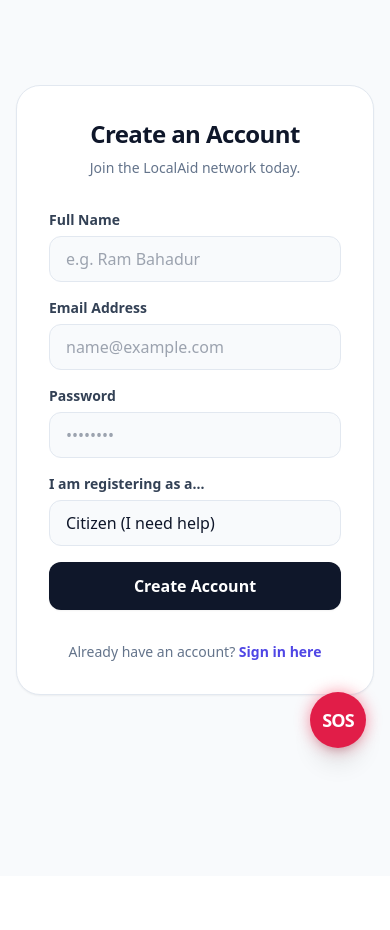
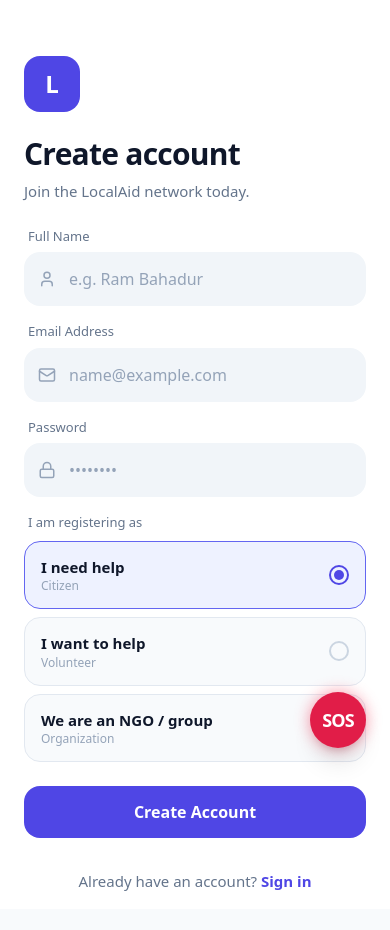
Before and after one commit to SalonChand/localaid-nepal, a React (Vite) app in the folder frontend/: page /register in a window 390 px wide. Shown: the top 930 px of the page. Before the commit the page ends 876 px from the top, so only its background shows below. Built offline with nearby package versions, Linux system fonts and the light colour scheme.

Commit message:
Mobile-first auth screens + reusable UI components + QR dev plugin

```diff
--- a/frontend/package.json
+++ b/frontend/package.json
@@ -34,6 +34,7 @@
     "postcss": "^8.5.8",
     "tailwindcss": "^3.4.19",
     "vite": "^8.0.0",
-    "vite-plugin-pwa": "^1.2.0"
+    "vite-plugin-pwa": "^1.2.0",
+    "vite-plugin-qrcode": "^0.4.1"
   }
 }
--- /dev/null
+++ b/frontend/src/components/ui/Button.jsx
@@ -0,0 +1,37 @@
+import React from 'react';
+
+/**
+ * Full-width app-style button.
+ * variant: 'primary' (indigo) | 'secondary' (outlined) | 'dark'
+ */
+const Button = ({
+  children,
+  variant = 'primary',
+  loading = false,
+  className = '',
+  ...props
+}) => {
+  const variants = {
+    primary:
+      'bg-indigo-600 text-white active:bg-indigo-700 disabled:opacity-60',
+    dark:
+      'bg-slate-900 dark:bg-white text-white dark:text-slate-900 active:opacity-90 disabled:opacity-60',
+    secondary:
+      'bg-transparent text-slate-700 dark:text-slate-200 border border-slate-300 dark:border-slate-700 active:bg-slate-100 dark:active:bg-slate-800',
+  };
+
+  return (
+    <button
+      className={`w-full font-semibold py-3.5 px-4 rounded-2xl text-[16px]
+        transition-all active:scale-[0.99]
+        disabled:cursor-not-allowed
+        ${variants[variant]} ${className}`}
+      disabled={loading || props.disabled}
+      {...props}
+    >
+      {loading ? 'Please wait…' : children}
+    </button>
+  );
+};
+
+export default Button;
--- /dev/null
+++ b/frontend/src/components/ui/Input.jsx
@@ -0,0 +1,39 @@
+import React from 'react';
+
+/**
+ * Clean, iOS-settings-style text field. Light/dark aware.
+ * Props: label, icon (lucide component), and any standard <input> props.
+ */
+const Input = React.forwardRef(({ label, icon: Icon, className = '', ...props }, ref) => {
+  return (
+    <label className="block">
+      {label && (
+        <span className="block text-[13px] font-medium text-slate-500 dark:text-slate-400 mb-1.5 ml-1">
+          {label}
+        </span>
+      )}
+      <div className="relative">
+        {Icon && (
+          <span className="absolute left-3.5 top-1/2 -translate-y-1/2 text-slate-400 dark:text-slate-500">
+            <Icon size={18} strokeWidth={2} />
+          </span>
+        )}
+        <input
+          ref={ref}
+          className={`w-full ${Icon ? 'pl-11' : 'pl-4'} pr-4 py-3.5 rounded-2xl
+            bg-slate-100 dark:bg-slate-800
+            text-slate-900 dark:text-slate-100
+            placeholder-slate-400 dark:placeholder-slate-500
+            border border-transparent
+            focus:bg-white dark:focus:bg-slate-900
+            focus:border-indigo-500 focus:ring-4 focus:ring-indigo-500/10
+            outline-none transition-all text-[16px] ${className}`}
+          {...props}
+        />
+      </div>
+    </label>
+  );
+});
+
+Input.displayName = 'Input';
+export default Input;
--- a/frontend/src/pages/HomePage.jsx
+++ b/frontend/src/pages/HomePage.jsx
@@ -1,53 +1,145 @@
 import React, { useContext } from 'react';
 import { Link } from 'react-router-dom';
 import { AuthContext } from '../context/AuthContext';
+import {
+  HandHeart,
+  HeartHandshake,
+  Calendar,
+  Building2,
+  Phone,
+  ArrowRight,
+} from 'lucide-react';
 
 const HomePage = () => {
   const { user } = useContext(AuthContext);
 
+  // Quick actions wired to your real routes.
+  // Each card: route, label, sublabel, icon, and a color accent.
+  const actions = [
+    {
+      to: '/create-request',
+      label: 'Request Help',
+      sub: 'Food, medical, shelter & more',
+      Icon: HandHeart,
+      accent: 'bg-indigo-50 text-indigo-600',
+      span: true, // full-width hero action
+    },
+    {
+      to: '/tasks',
+      label: 'Volunteer',
+      sub: 'Help people nearby',
+      Icon: HeartHandshake,
+      accent: 'bg-emerald-50 text-emerald-600',
+    },
+    {
+      to: '/events',
+      label: 'Events',
+      sub: 'Drives & camps',
+      Icon: Calendar,
+      accent: 'bg-amber-50 text-amber-600',
+    },
+    {
+      to: '/organizations',
+      label: 'NGO Directory',
+      sub: 'Verified orgs',
+      Icon: Building2,
+      accent: 'bg-sky-50 text-sky-600',
+    },
+    {
+      to: '/dashboard',
+      label: 'My Activity',
+      sub: 'Requests & tasks',
+      Icon: ArrowRight,
+      accent: 'bg-slate-100 text-slate-700',
+    },
+  ];
+
+  const firstName = user?.name ? user.name.split(' ')[0] : null;
+
   return (
-    <div className="min-h-[calc(100vh-64px)] bg-slate-50 flex flex-col items-center justify-center p-4 relative overflow-hidden">
-
-      {/* Decorative Background Elements */}
-      <div className="absolute top-0 left-1/2 -translate-x-1/2 w-[800px] h-[400px] bg-indigo-500/10 blur-[100px] rounded-full pointer-events-none"></div>
-
-      <div className="max-w-3xl w-full text-center space-y-8 relative z-10">
-        <div className="inline-flex items-center gap-2 px-3 py-1.5 rounded-full bg-indigo-50 border border-indigo-100 text-indigo-600 text-sm font-semibold mb-4 tracking-wide">
-          <span className="relative flex h-2 w-2">
+    <div className="min-h-[calc(100vh-3.5rem)] bg-slate-50">
+      {/* Greeting header */}
+      <div className="px-5 pt-6 pb-4">
+        <div className="inline-flex items-center gap-2 px-2.5 py-1 rounded-full bg-indigo-50 border border-indigo-100 text-indigo-600 text-xs font-semibold mb-3 tracking-wide">
+          <span className="relative flex h-1.5 w-1.5">
             <span className="animate-ping absolute inline-flex h-full w-full rounded-full bg-indigo-400 opacity-75"></span>
-            <span className="relative inline-flex rounded-full h-2 w-2 bg-indigo-500"></span>
+            <span className="relative inline-flex rounded-full h-1.5 w-1.5 bg-indigo-500"></span>
           </span>
           Live in Nepal
         </div>
 
-        <h1 className="text-5xl md:text-6xl font-extrabold text-slate-900 tracking-tight leading-tight">
-          Community Support, <br className="hidden md:block" />
-          <span className="text-transparent bg-clip-text bg-gradient-to-r from-indigo-600 to-emerald-500">
-            Coordinated & Delivered.
-          </span>
+        <h1 className="text-2xl font-extrabold text-slate-900 tracking-tight leading-snug">
+          {firstName ? (
+            <>Namaste, {firstName} 👋</>
+          ) : (
+            <>Namaste 👋</>
+          )}
         </h1>
+        <p className="text-slate-500 mt-1 text-[15px]">
+          How can we help your community today?
+        </p>
+      </div>
 
-        <p className="text-lg md:text-xl text-slate-500 max-w-2xl mx-auto leading-relaxed">
-          A centralized platform connecting citizens in need with dedicated volunteers and verified organizations across Nepal.
-        </p>
+      {/* Quick-action grid */}
+      <div className="px-5 grid grid-cols-2 gap-3">
+        {actions.map(({ to, label, sub, Icon, accent, span }) => (
+          <Link
+            key={to}
+            to={to}
+            className={`${
+              span ? 'col-span-2' : ''
+            } group bg-white rounded-2xl border border-slate-200 p-4 active:scale-[0.98] transition-transform`}
+          >
+            <div
+              className={`flex items-center justify-center w-11 h-11 rounded-xl ${accent} mb-3`}
+            >
+              <Icon size={22} strokeWidth={2} />
+            </div>
+            <div className="font-bold text-slate-900 text-[15px] leading-tight">
+              {label}
+            </div>
+            <div className="text-slate-400 text-xs mt-0.5">{sub}</div>
+          </Link>
+        ))}
+      </div>
 
-        <div className="flex flex-col sm:flex-row justify-center gap-4 pt-4">
-          {user ? (
-            <Link to="/dashboard" className="bg-slate-900 hover:bg-indigo-600 text-white font-semibold py-3.5 px-8 rounded-xl shadow-md hover:shadow-lg transition-all duration-300">
-              Go to My Dashboard
-            </Link>
-          ) : (
-            <>
-              <Link to="/register" className="bg-slate-900 hover:bg-indigo-600 text-white font-semibold py-3.5 px-8 rounded-xl shadow-md hover:shadow-lg transition-all duration-300">
-                Create Account
-              </Link>
-              <Link to="/login" className="bg-white hover:bg-slate-50 text-slate-700 border border-slate-200 font-semibold py-3.5 px-8 rounded-xl shadow-sm transition-all duration-300">
-                Sign In
-              </Link>
-            </>
-          )}
+      {/* Logged-out CTA */}
+      {!user && (
+        <div className="px-5 mt-6 space-y-3">
+          <Link
+            to="/register"
+            className="block w-full text-center bg-slate-900 active:bg-indigo-600 text-white font-semibold py-3.5 rounded-xl transition-colors"
+          >
+            Create Account
+          </Link>
+          <Link
+            to="/login"
+            className="block w-full text-center bg-white text-slate-700 border border-slate-200 font-semibold py-3.5 rounded-xl"
+          >
+            Sign In
+          </Link>
         </div>
+      )}
+
+      {/* Emergency banner — always visible, taps to phone dialer */}
+      <div className="px-5 mt-6">
+        <a
+          href="tel:100"
+          className="flex items-center gap-3 bg-rose-50 border border-rose-100 rounded-2xl p-4 active:scale-[0.98] transition-transform"
+        >
+          <div className="flex items-center justify-center w-11 h-11 rounded-xl bg-rose-600 text-white shrink-0">
+            <Phone size={20} strokeWidth={2} />
+          </div>
+          <div className="min-w-0">
+            <div className="font-bold text-rose-700 text-[15px]">Emergency?</div>
+            <div className="text-rose-500 text-xs">
+              Tap to call Police Control · 100
+            </div>
+          </div>
+        </a>
       </div>
+
+      <div className="h-6" />
     </div>
   );
 };
--- a/frontend/src/pages/LoginPage.jsx
+++ b/frontend/src/pages/LoginPage.jsx
@@ -1,11 +1,14 @@
 import React, { useState, useContext } from 'react';
 import { Link, useNavigate } from 'react-router-dom';
 import { AuthContext } from '../context/AuthContext';
+import { Mail, Lock } from 'lucide-react';
+import Input from '../components/ui/Input';
+import Button from '../components/ui/Button';
 
 const LoginPage = () => {
-  const[email, setEmail] = useState('');
+  const [email, setEmail] = useState('');
   const [password, setPassword] = useState('');
-  const[error, setError] = useState('');
+  const [error, setError] = useState('');
   const [isLoading, setIsLoading] = useState(false);
 
   const { login } = useContext(AuthContext);
@@ -15,78 +18,78 @@ const LoginPage = () => {
     e.preventDefault();
     setError('');
     setIsLoading(true);
-
     try {
       await login(email, password);
       navigate('/dashboard');
     } catch (err) {
-      setError(err.response?.data?.message || 'Failed to authenticate. Please verify your credentials.');
+      setError(
+        err.response?.data?.message ||
+          'Failed to authenticate. Please verify your credentials.'
+      );
     } finally {
       setIsLoading(false);
     }
   };
 
   return (
-    <div className="min-h-[calc(100vh-64px)] flex items-center justify-center p-4">
-      <div className="max-w-md w-full bg-white rounded-3xl shadow-sm border border-slate-200 p-8 sm:p-10">
-
-        <div className="text-center mb-8">
-          <h2 className="text-2xl font-bold text-slate-900 tracking-tight">Welcome back</h2>
-          <p className="text-sm text-slate-500 mt-2">Enter your credentials to access your account.</p>
+    <div className="min-h-screen bg-white dark:bg-slate-950 flex flex-col px-6">
+      {/* Header block */}
+      <div className="pt-16 pb-8">
+        <div className="w-14 h-14 rounded-2xl bg-indigo-600 flex items-center justify-center text-white text-2xl font-bold mb-6">
+          L
+        </div>
+        <h1 className="text-3xl font-extrabold text-slate-900 dark:text-white tracking-tight">
+          Welcome back
+        </h1>
+        <p className="text-slate-500 dark:text-slate-400 mt-2 text-[15px]">
+          Sign in to continue to LocalAid.
+        </p>
       </div>
 
       {error && (
-          <div className="bg-rose-50 border border-rose-200 text-rose-700 px-4 py-3 rounded-xl text-sm font-medium mb-6">
+        <div className="bg-rose-50 dark:bg-rose-950/40 border border-rose-200 dark:border-rose-900 text-rose-700 dark:text-rose-300 px-4 py-3 rounded-2xl text-sm font-medium mb-5">
           {error}
         </div>
       )}
 
-        <form onSubmit={handleSubmit} className="space-y-5">
-          <div>
-            <label className="block text-sm font-semibold text-slate-700 mb-1.5" htmlFor="email">
-              Email Address
-            </label>
-            <input
-              id="email"
+      <form onSubmit={handleSubmit} className="space-y-4 flex-1">
+        <Input
+          label="Email Address"
+          icon={Mail}
           type="email"
           required
-              className="w-full px-4 py-2.5 bg-slate-50 border border-slate-200 rounded-xl focus:bg-white focus:ring-2 focus:ring-indigo-500/20 focus:border-indigo-500 outline-none transition-all text-slate-900"
           value={email}
           onChange={(e) => setEmail(e.target.value)}
           placeholder="name@example.com"
+          autoComplete="email"
         />
-          </div>
-
-          <div>
-            <label className="block text-sm font-semibold text-slate-700 mb-1.5" htmlFor="password">
-              Password
-            </label>
-            <input
-              id="password"
+        <Input
+          label="Password"
+          icon={Lock}
           type="password"
           required
-              className="w-full px-4 py-2.5 bg-slate-50 border border-slate-200 rounded-xl focus:bg-white focus:ring-2 focus:ring-indigo-500/20 focus:border-indigo-500 outline-none transition-all text-slate-900"
           value={password}
           onChange={(e) => setPassword(e.target.value)}
           placeholder="••••••••"
+          autoComplete="current-password"
         />
+
+        <div className="pt-2">
+          <Button type="submit" variant="primary" loading={isLoading}>
+            Sign In
+          </Button>
         </div>
-
-          <button
-            type="submit"
-            disabled={isLoading}
-            className={`w-full bg-slate-900 text-white font-semibold py-3 px-4 rounded-xl hover:bg-indigo-600 transition-all duration-300 shadow-sm mt-2 ${isLoading ? 'opacity-70 cursor-not-allowed' : ''}`}
-          >
-            {isLoading ? 'Authenticating...' : 'Sign In'}
-          </button>
       </form>
 
-        <div className="mt-8 text-center text-sm text-slate-500">
+      {/* Footer pinned near bottom */}
+      <div
+        className="text-center text-[15px] text-slate-500 dark:text-slate-400 py-8"
+        style={{ paddingBottom: 'calc(env(safe-area-inset-bottom) + 1rem)' }}
+      >
         Don't have an account?{' '}
-          <Link to="/register" className="text-indigo-600 hover:text-indigo-700 font-semibold hover:underline">
-            Create one now
+        <Link to="/register" className="text-indigo-600 font-semibold">
+          Create one
         </Link>
-        </div>
       </div>
     </div>
   );
--- a/frontend/src/pages/RegisterPage.jsx
+++ b/frontend/src/pages/RegisterPage.jsx
@@ -1,13 +1,22 @@
 import React, { useState, useContext } from 'react';
 import { Link, useNavigate } from 'react-router-dom';
 import { AuthContext } from '../context/AuthContext';
+import { User, Mail, Lock } from 'lucide-react';
+import Input from '../components/ui/Input';
+import Button from '../components/ui/Button';
+
+const ROLES = [
+  { value: 'citizen', label: 'I need help', desc: 'Citizen' },
+  { value: 'volunteer', label: 'I want to help', desc: 'Volunteer' },
+  { value: 'organization', label: 'We are an NGO / group', desc: 'Organization' },
+];
 
 const RegisterPage = () => {
-  const[formData, setFormData] = useState({
+  const [formData, setFormData] = useState({
     name: '',
     email: '',
     password: '',
-    role: 'citizen'
+    role: 'citizen',
   });
   const [error, setError] = useState('');
   const [isLoading, setIsLoading] = useState(false);
@@ -16,108 +25,137 @@ const RegisterPage = () => {
   const navigate = useNavigate();
 
   const handleChange = (e) => {
-    setFormData({ ...formData,[e.target.name]: e.target.value });
+    setFormData({ ...formData, [e.target.name]: e.target.value });
   };
 
   const handleSubmit = async (e) => {
     e.preventDefault();
     setError('');
     setIsLoading(true);
-
     try {
       await register(formData);
       navigate('/dashboard');
     } catch (err) {
-      setError(err.response?.data?.message || 'Registration failed. Please try again.');
+      setError(
+        err.response?.data?.message ||
+          'Registration failed. Please try again.'
+      );
     } finally {
       setIsLoading(false);
     }
   };
 
   return (
-    <div className="min-h-[calc(100vh-64px)] flex items-center justify-center p-4 py-10">
-      <div className="max-w-md w-full bg-white rounded-3xl shadow-sm border border-slate-200 p-8 sm:p-10">
-
-        <div className="text-center mb-8">
-          <h2 className="text-2xl font-bold text-slate-900 tracking-tight">Create an Account</h2>
-          <p className="text-sm text-slate-500 mt-2">Join the LocalAid network today.</p>
+    <div className="min-h-screen bg-white dark:bg-slate-950 flex flex-col px-6">
+      <div className="pt-14 pb-6">
+        <div className="w-14 h-14 rounded-2xl bg-indigo-600 flex items-center justify-center text-white text-2xl font-bold mb-6">
+          L
+        </div>
+        <h1 className="text-3xl font-extrabold text-slate-900 dark:text-white tracking-tight">
+          Create account
+        </h1>
+        <p className="text-slate-500 dark:text-slate-400 mt-2 text-[15px]">
+          Join the LocalAid network today.
+        </p>
       </div>
 
       {error && (
-          <div className="bg-rose-50 border border-rose-200 text-rose-700 px-4 py-3 rounded-xl text-sm font-medium mb-6">
+        <div className="bg-rose-50 dark:bg-rose-950/40 border border-rose-200 dark:border-rose-900 text-rose-700 dark:text-rose-300 px-4 py-3 rounded-2xl text-sm font-medium mb-5">
           {error}
         </div>
       )}
 
-        <form onSubmit={handleSubmit} className="space-y-4">
-          <div>
-            <label className="block text-sm font-semibold text-slate-700 mb-1.5">Full Name</label>
-            <input
+      <form onSubmit={handleSubmit} className="space-y-4 flex-1">
+        <Input
+          label="Full Name"
+          icon={User}
           type="text"
           name="name"
           required
           placeholder="e.g. Ram Bahadur"
-              className="w-full px-4 py-2.5 bg-slate-50 border border-slate-200 rounded-xl focus:bg-white focus:ring-2 focus:ring-indigo-500/20 focus:border-indigo-500 outline-none transition-all text-slate-900"
           value={formData.name}
           onChange={handleChange}
         />
-          </div>
-
-          <div>
-            <label className="block text-sm font-semibold text-slate-700 mb-1.5">Email Address</label>
-            <input
+        <Input
+          label="Email Address"
+          icon={Mail}
           type="email"
           name="email"
           required
           placeholder="name@example.com"
-              className="w-full px-4 py-2.5 bg-slate-50 border border-slate-200 rounded-xl focus:bg-white focus:ring-2 focus:ring-indigo-500/20 focus:border-indigo-500 outline-none transition-all text-slate-900"
           value={formData.email}
           onChange={handleChange}
+          autoComplete="email"
         />
-          </div>
-
-          <div>
-            <label className="block text-sm font-semibold text-slate-700 mb-1.5">Password</label>
-            <input
+        <Input
+          label="Password"
+          icon={Lock}
           type="password"
           name="password"
           required
           placeholder="••••••••"
-              className="w-full px-4 py-2.5 bg-slate-50 border border-slate-200 rounded-xl focus:bg-white focus:ring-2 focus:ring-indigo-500/20 focus:border-indigo-500 outline-none transition-all text-slate-900"
           value={formData.password}
           onChange={handleChange}
+          autoComplete="new-password"
         />
+
+        {/* Role selector as tappable cards instead of a dropdown */}
+        <div>
+          <span className="block text-[13px] font-medium text-slate-500 dark:text-slate-400 mb-2 ml-1">
+            I am registering as
+          </span>
+          <div className="space-y-2">
+            {ROLES.map((r) => {
+              const active = formData.role === r.value;
+              return (
+                <button
+                  type="button"
+                  key={r.value}
+                  onClick={() =>
+                    setFormData({ ...formData, role: r.value })
+                  }
+                  className={`w-full flex items-center justify-between px-4 py-3.5 rounded-2xl border text-left transition-all active:scale-[0.99]
+                    ${
+                      active
+                        ? 'border-indigo-500 bg-indigo-50 dark:bg-indigo-950/40'
+                        : 'border-slate-200 dark:border-slate-800 bg-slate-50 dark:bg-slate-900'
+                    }`}
+                >
+                  <div>
+                    <div className="font-semibold text-slate-900 dark:text-white text-[15px]">
+                      {r.label}
+                    </div>
+                    <div className="text-xs text-slate-400">{r.desc}</div>
+                  </div>
+                  <span
+                    className={`w-5 h-5 rounded-full border-2 flex items-center justify-center
+                      ${active ? 'border-indigo-600' : 'border-slate-300 dark:border-slate-600'}`}
+                  >
+                    {active && (
+                      <span className="w-2.5 h-2.5 rounded-full bg-indigo-600" />
+                    )}
+                  </span>
+                </button>
+              );
+            })}
+          </div>
         </div>
 
-          <div>
-            <label className="block text-sm font-semibold text-slate-700 mb-1.5">I am registering as a...</label>
-            <select
-              name="role"
-              className="w-full px-4 py-2.5 bg-slate-50 border border-slate-200 rounded-xl focus:bg-white focus:ring-2 focus:ring-indigo-500/20 focus:border-indigo-500 outline-none transition-all text-slate-900 appearance-none cursor-pointer"
-              value={formData.role}
-              onChange={handleChange}
-            >
-              <option value="citizen">Citizen (I need help)</option>
-              <option value="volunteer">Volunteer (I want to help)</option>
-              <option value="organization">Organization (NGO/Group)</option>
-            </select>
+        <div className="pt-2">
+          <Button type="submit" variant="primary" loading={isLoading}>
+            Create Account
+          </Button>
         </div>
-
-          <button
-            type="submit"
-            disabled={isLoading}
-            className={`w-full bg-slate-900 text-white font-semibold py-3 px-4 rounded-xl hover:bg-indigo-600 transition-all duration-300 shadow-sm mt-4 ${isLoading ? 'opacity-70 cursor-not-allowed' : ''}`}
-          >
-            {isLoading ? 'Creating Account...' : 'Create Account'}
-          </button>
       </form>
 
-        <div className="mt-8 text-center text-sm text-slate-500">
+      <div
+        className="text-center text-[15px] text-slate-500 dark:text-slate-400 py-8"
+        style={{ paddingBottom: 'calc(env(safe-area-inset-bottom) + 1rem)' }}
+      >
         Already have an account?{' '}
-          <Link to="/login" className="text-indigo-600 hover:text-indigo-700 font-semibold hover:underline">
-            Sign in here
+        <Link to="/login" className="text-indigo-600 font-semibold">
+          Sign in
         </Link>
-        </div>
       </div>
     </div>
   );
```
Also changed, not shown: frontend/vite.config.js (+5 -3 lines), 1 other file (tests, documents, lock files or other folders). Lines whose indentation alone changed are shown as unchanged.
